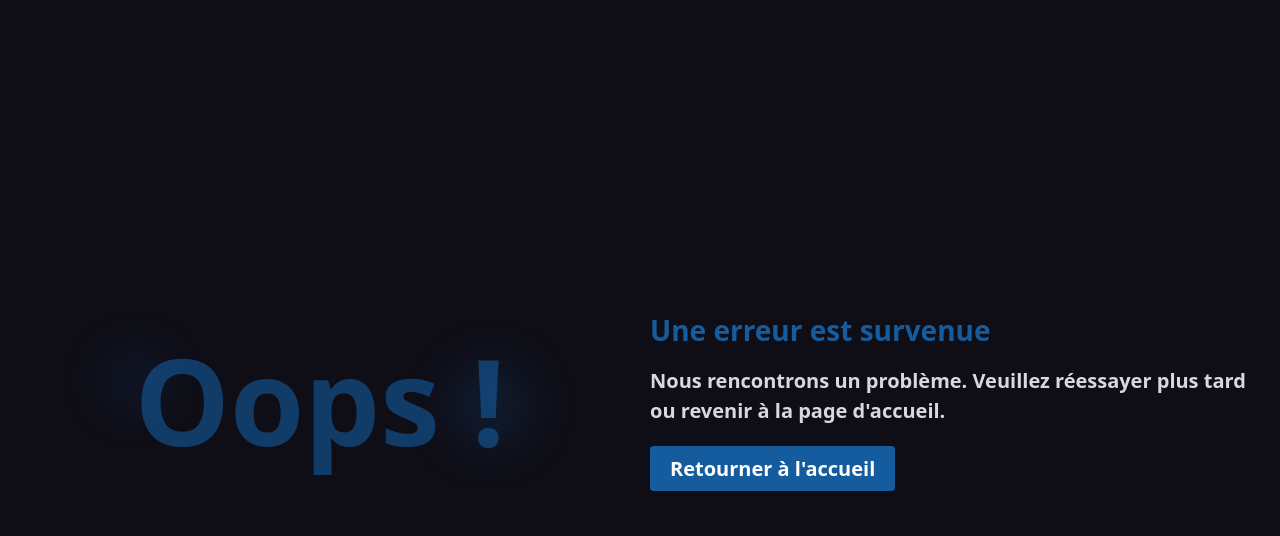
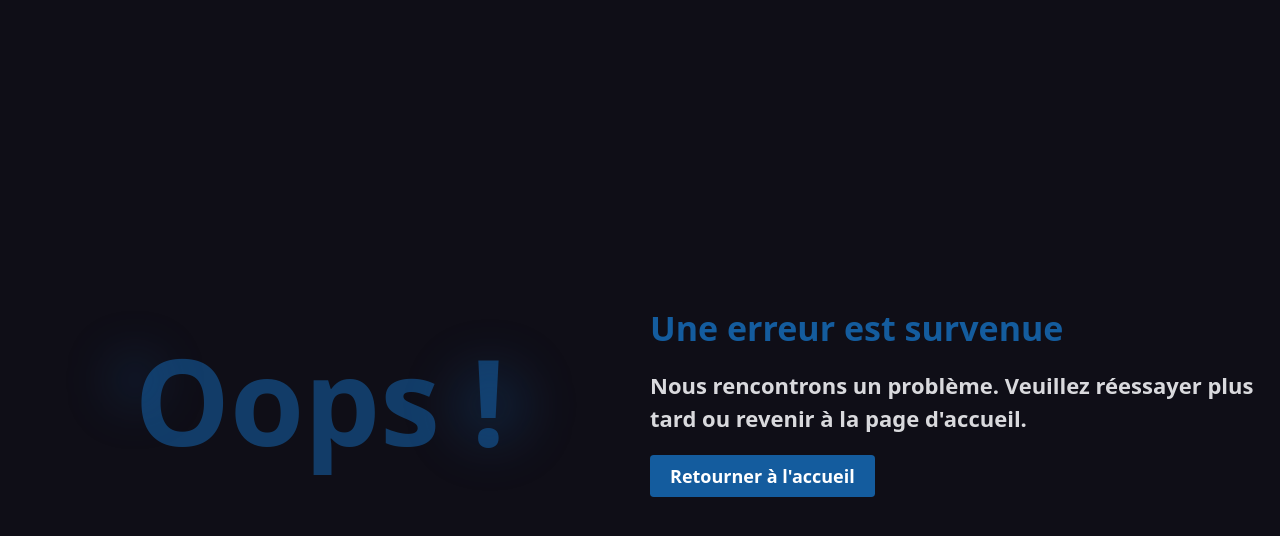
Before and after one commit to GuerdaYacine/Portfolio-v1, a PHP site: page /error.php in a window 1280 px wide. Shown: the top 536 px of the page. Run offline with PHP 8.4, Linux system fonts and the light colour scheme; some libraries are stand-ins or nearby versions.

Commit message:
peut etre la fin

```diff
--- a/app/error.php
+++ b/app/error.php
@@ -30,14 +30,14 @@
 
             <!-- Error message -->
             <div class="w-full lg:w-1/2 text-center lg:text-left">
-                <h2 class="text-[28px] font-extrabold text-[#145C9E] mb-6" id="error-title">Une erreur est survenue</h2>
+                <h2 class="text-[34px] font-extrabold text-[#145C9E] mb-6" id="error-title">Une erreur est survenue</h2>
 
-                <p class="text-[20px] font-semibold opacity-90 mb-8" id="error-message">
+                <p class="text-[22px] font-semibold opacity-90 mb-8" id="error-message">
                     Nous rencontrons un problème. Veuillez réessayer plus tard ou revenir à la page d'accueil.
                 </p>
 
                 <div class="flex flex-col sm:flex-row gap-4 justify-center lg:justify-start">
-                    <a href="/" class="px-8 py-3 bg-[#145C9E] text-white rounded-md font-semibold text-[20px] hover:bg-[#0f4c81] transition-colors duration-300">
+                    <a href="/" class="px-8 py-3 bg-[#145C9E] text-white rounded-md font-semibold text-[18px] hover:bg-[#0f4c81] transition-colors duration-300">
                         Retourner à l'accueil
                     </a>
                 </div>
```
Also changed, not shown: app/database/db.php (+12 -12 lines).
